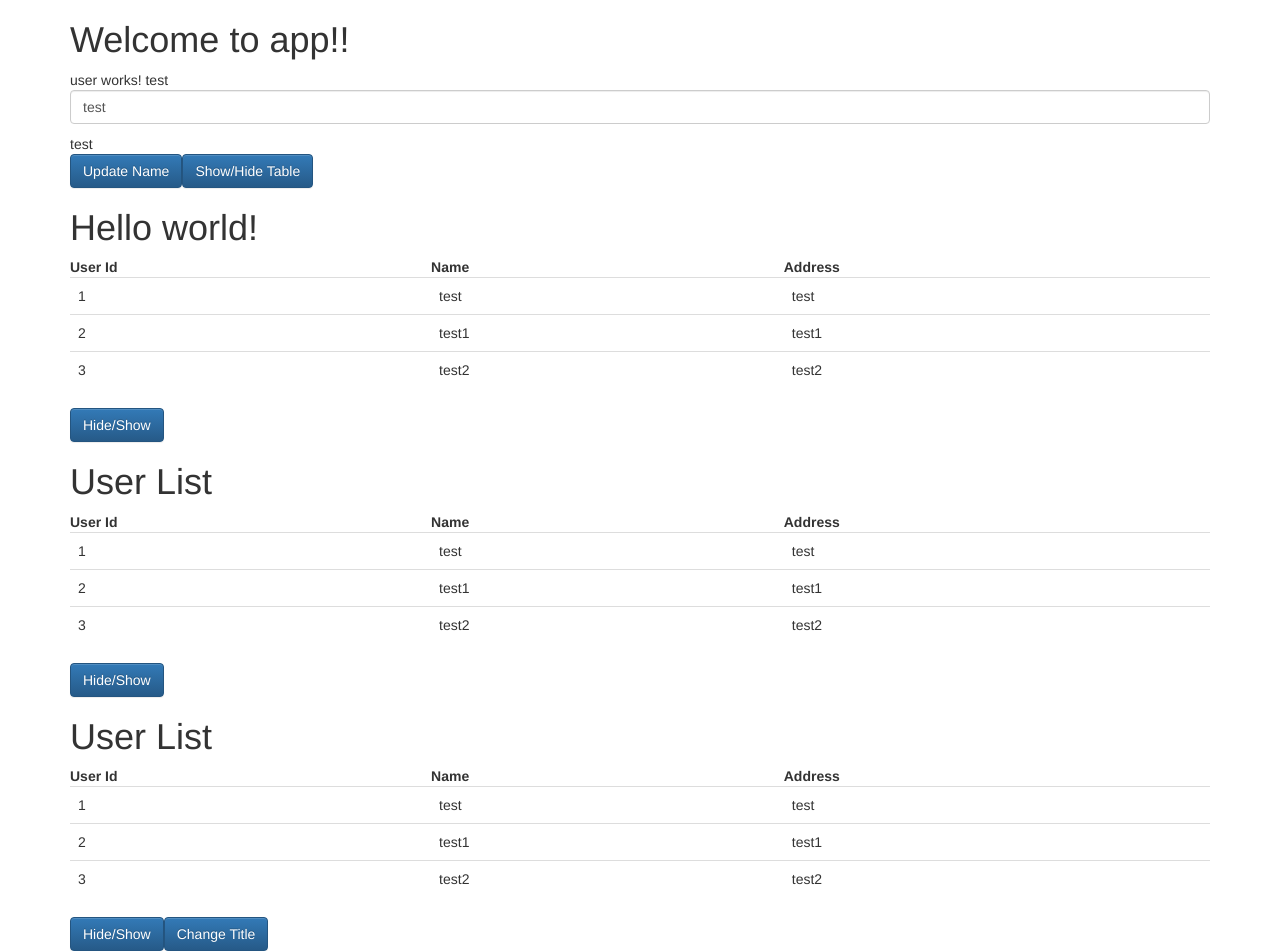
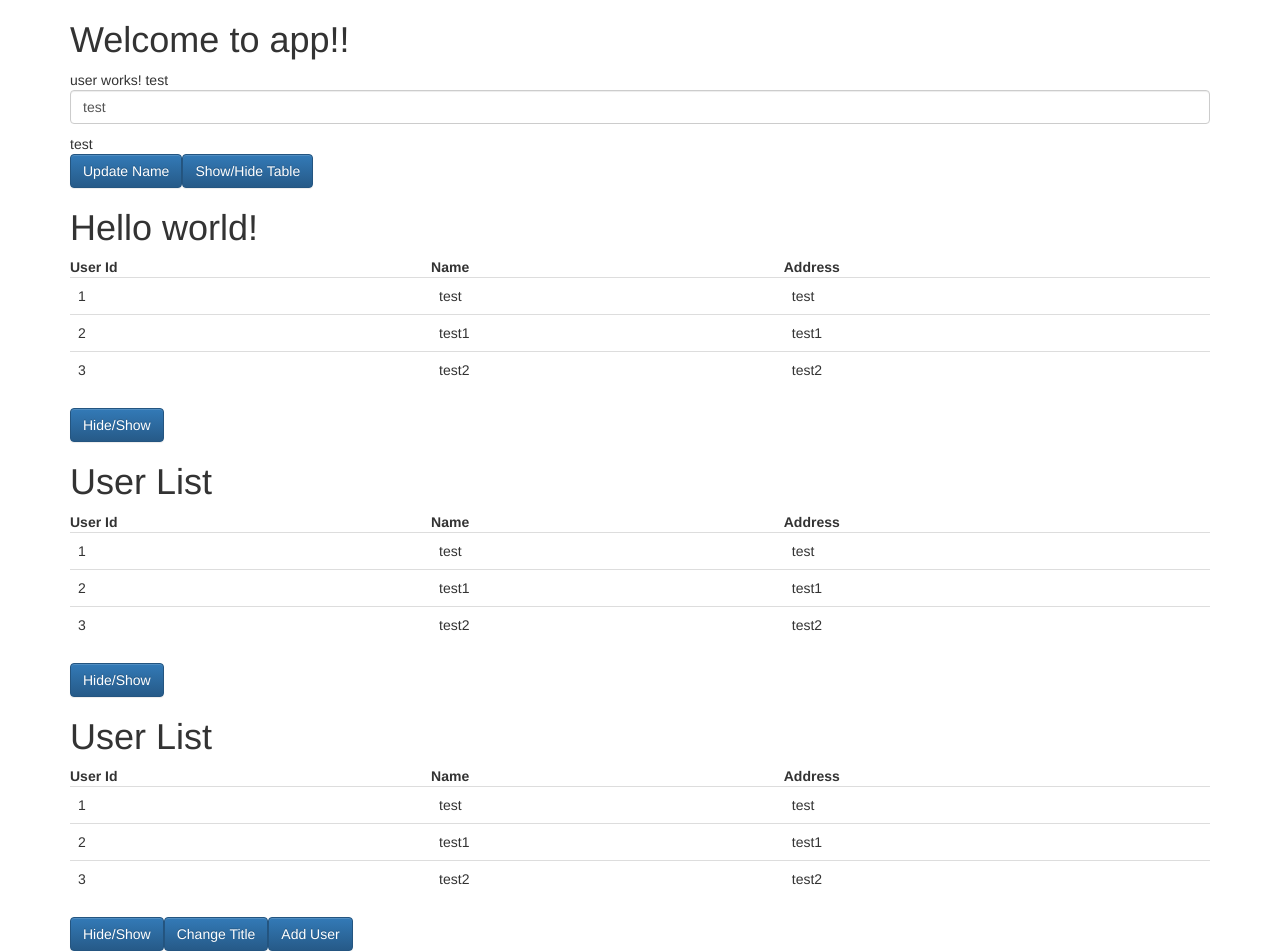
Before and after one commit to santoshyadav198613/Angular4-LIPS, an Angular app: page / in a window 1280 px wide. Built offline with nearby package versions, Linux system fonts and the light colour scheme.

Commit message:
change detection strategy

```diff
--- a/src/app/user/user.component.html
+++ b/src/app/user/user.component.html
@@ -9,3 +9,4 @@
 <app-userdetail [users]="userList" [title]="'User List'" (onHide)="toggleVisible($event)"></app-userdetail>
 <app-userdetail [users]="userList" [title]="'User List'" (onHide)="toggleVisible($event)"></app-userdetail>
 <button class="btn btn-primary" (click)="changeTitle()">Change Title</button>
+<button class="btn btn-primary" (click)="addUser()">Add User</button>
--- a/src/app/user/user.component.ts
+++ b/src/app/user/user.component.ts
@@ -46,4 +46,9 @@ export class UserComponent implements OnInit, DoCheck {
     this.title = 'hello universe';
   }
 
+  addUser() {
+    let user = { userId: 4, name: 'test4', address: 'test4' };
+    this.userList = [user];
+  }
+
 }
--- a/src/app/user/userdetail/userdetail.component.ts
+++ b/src/app/user/userdetail/userdetail.component.ts
@@ -1,12 +1,13 @@
 import {
   Component, OnInit, Input, Output, EventEmitter,
-  OnChanges, SimpleChanges
+  OnChanges, SimpleChanges , ChangeDetectionStrategy
 } from '@angular/core';
 
 @Component({
   selector: 'app-userdetail',
   templateUrl: './userdetail.component.html',
-  styleUrls: ['./userdetail.component.css']
+  styleUrls: ['./userdetail.component.css'],
+  changeDetection : ChangeDetectionStrategy.OnPush
 })
 export class UserdetailComponent implements OnInit, OnChanges {
   @Input() users: any[];
@@ -19,7 +20,6 @@ export class UserdetailComponent implements OnInit, OnChanges {
     console.log(obj);
   }
 
-
   ngOnInit() {
   }
 
```
Also changed, not shown: src/app/notes/change-detection-strategy.txt (added).
